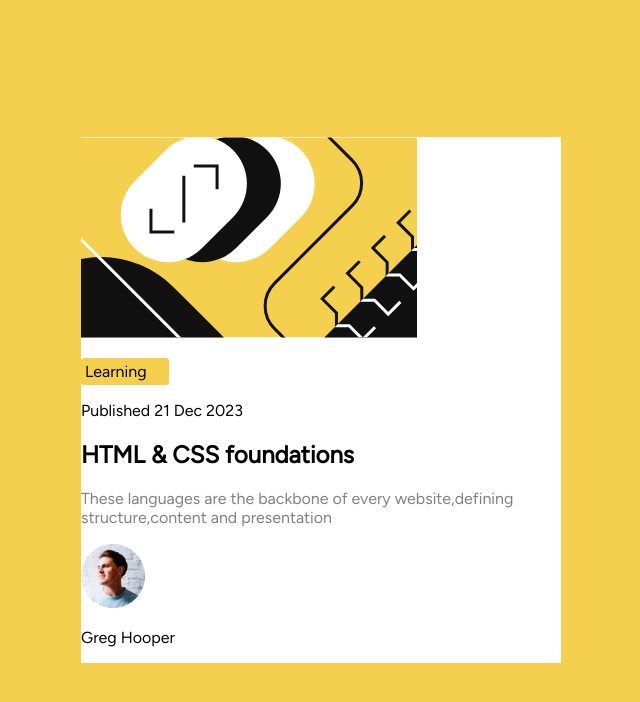
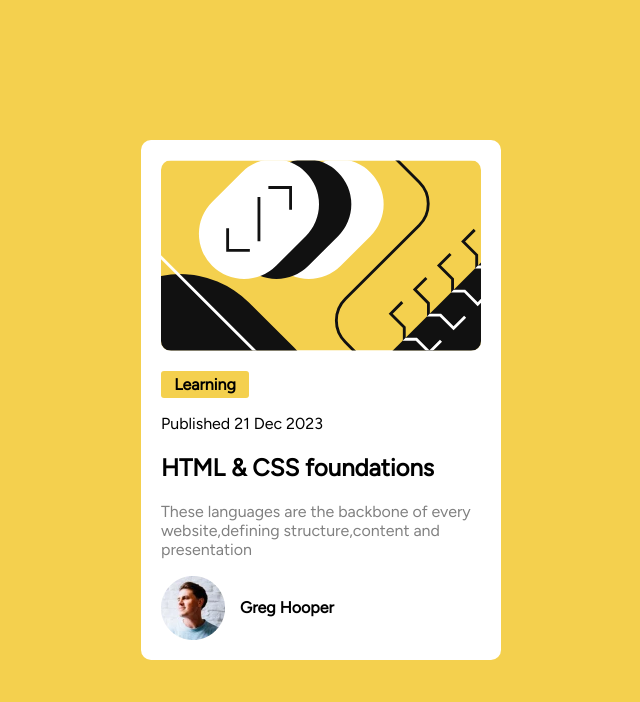
Before and after one commit to Dearie-de-cybek/Tees-Learning, a plain HTML site: page challenge1/index.html in a window 1280 px wide. Shown: the whole page, without its empty margins (319-959 px from the left). Drawn offline with Linux system fonts and the light colour scheme.

Commit message:
new changes

```diff
--- a/challenge1/index.html
+++ b/challenge1/index.html
@@ -12,7 +12,7 @@
   </head>
   <body>
     <article>
-      <img src="./assets/images/illustration-article.svg" />
+      <img src="./assets/images/illustration-article.svg" class="f_image" />
       <p class="first">Learning</p>
       <p class="second">Published 21 Dec 2023</p>
       <h2>HTML & CSS foundations</h2>
@@ -20,8 +20,10 @@
         These languages are the backbone of every website,defining
         structure,content and presentation
       </p>
-      <img src="./assets/images/image-avatar.webp" alt="photo" />
-      <p class="name">Greg Hooper</p>
+      <div class="footer">
+        <img src="./assets/images/image-avatar.webp" alt="photo" />
+        <p id="name">Greg Hooper</p>
+      </div>
     </article>
   </body>
 </html>
--- a/challenge1/styles.css
+++ b/challenge1/styles.css
@@ -7,8 +7,17 @@ body {
 }
 article {
   background-color: white;
-  width: 30rem;
+  width: 20rem;
+  height:30em;
   font-family: "Figtree";
+  border-radius: 10px;
+  padding: 20px;
+  border:7px 10px solid black;
+}
+.f_image{
+  border-radius: 10px;
+  width:100%;
+
 }
 
 p {
@@ -19,7 +28,22 @@ p {
   width: 5em;
   border-radius: 3px;
   padding: 4px;
+  text-align:center;
+  font-weight: 900;
 }
 .third {
   color: hsl(0, 0%, 50%);
 }
+.footer{
+  display:flex;
+}
+#name{
+  font-weight: 800;
+  margin:auto 15px;
+
+}
+
+h2:hover{
+  color: hsl(47, 88%, 63%);
+
+}
```
Also changed, not shown: 1 other file.
